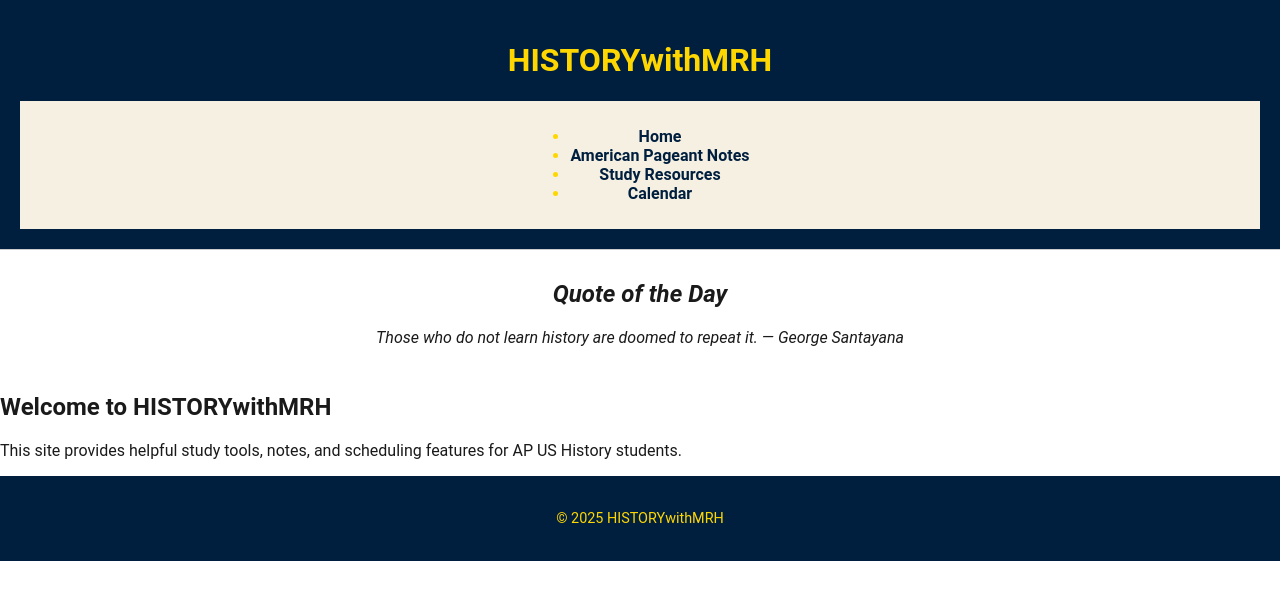
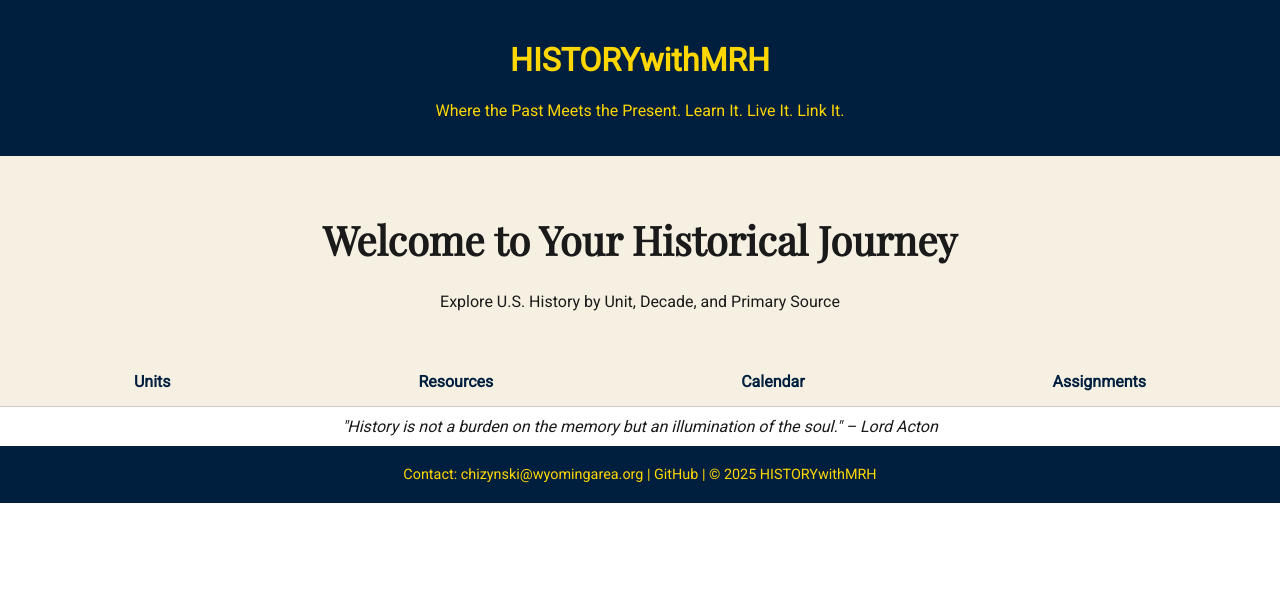
Before and after one commit to dxc1usive/historywithmrh, a plain HTML site: page index.html in a window 1280 px wide. Drawn offline with nearby package versions, Linux system fonts and the light colour scheme.

Commit message:
Add files via upload

```diff
--- a/index.html
+++ b/index.html
@@ -1,36 +1,33 @@
+
 <!DOCTYPE html>
 <html lang="en">
 <head>
-    <meta charset="UTF-8">
-    <meta name="viewport" content="width=device-width, initial-scale=1.0">
+  <meta charset="UTF-8" />
+  <meta name="viewport" content="width=device-width, initial-scale=1.0" />
   <title>HISTORYwithMRH</title>
+  <link href="https://fonts.googleapis.com/css2?family=Playfair+Display&family=Roboto&display=swap" rel="stylesheet">
   <link rel="stylesheet" href="style.css">
 </head>
 <body>
   <header>
     <h1>HISTORYwithMRH</h1>
+    <p>Where the Past Meets the Present. Learn It. Live It. Link It.</p>
+  </header>
+  <div class="hero">
+    <h1>Welcome to Your Historical Journey</h1>
+    <p>Explore U.S. History by Unit, Decade, and Primary Source</p>
+  </div>
   <nav>
-            <ul>
-                <li><a href="index.html">Home</a></li>
-                <li><a href="notes.html">American Pageant Notes</a></li>
-                <li><a href="resources.html">Study Resources</a></li>
-                <li><a href="calendar.html">Calendar</a></li>
-            </ul>
+    <a href="units.html">Units</a>
+    <a href="resources.html">Resources</a>
+    <a href="calendar.html">Calendar</a>
+    <a href="assignments.html">Assignments</a>
   </nav>
-    </header>
-    <main>
-        <section class="quote">
-            <h2>Quote of the Day</h2>
-            <p id="dailyQuote">Loading...</p>
-        </section>
-        <section>
-            <h2>Welcome to HISTORYwithMRH</h2>
-            <p>This site provides helpful study tools, notes, and scheduling features for AP US History students.</p>
-        </section>
-    </main>
+  <div class="quote">
+    "History is not a burden on the memory but an illumination of the soul." – Lord Acton
+  </div>
   <footer>
-        <p>© 2025 HISTORYwithMRH</p>
+    Contact: chizynski@wyomingarea.org | GitHub | &copy; 2025 HISTORYwithMRH
   </footer>
-    <script src="script.js"></script>
 </body>
 </html>
--- a/style.css
+++ b/style.css
@@ -29,12 +29,14 @@ nav {
   padding: 10px;
   display: flex;
   justify-content: space-around;
+  flex-wrap: wrap;
 }
 
 nav a {
   text-decoration: none;
   color: #001f3f;
   font-weight: bold;
+  margin: 5px 10px;
 }
 
 .quote {
```
Lines whose indentation alone changed are shown as unchanged.
